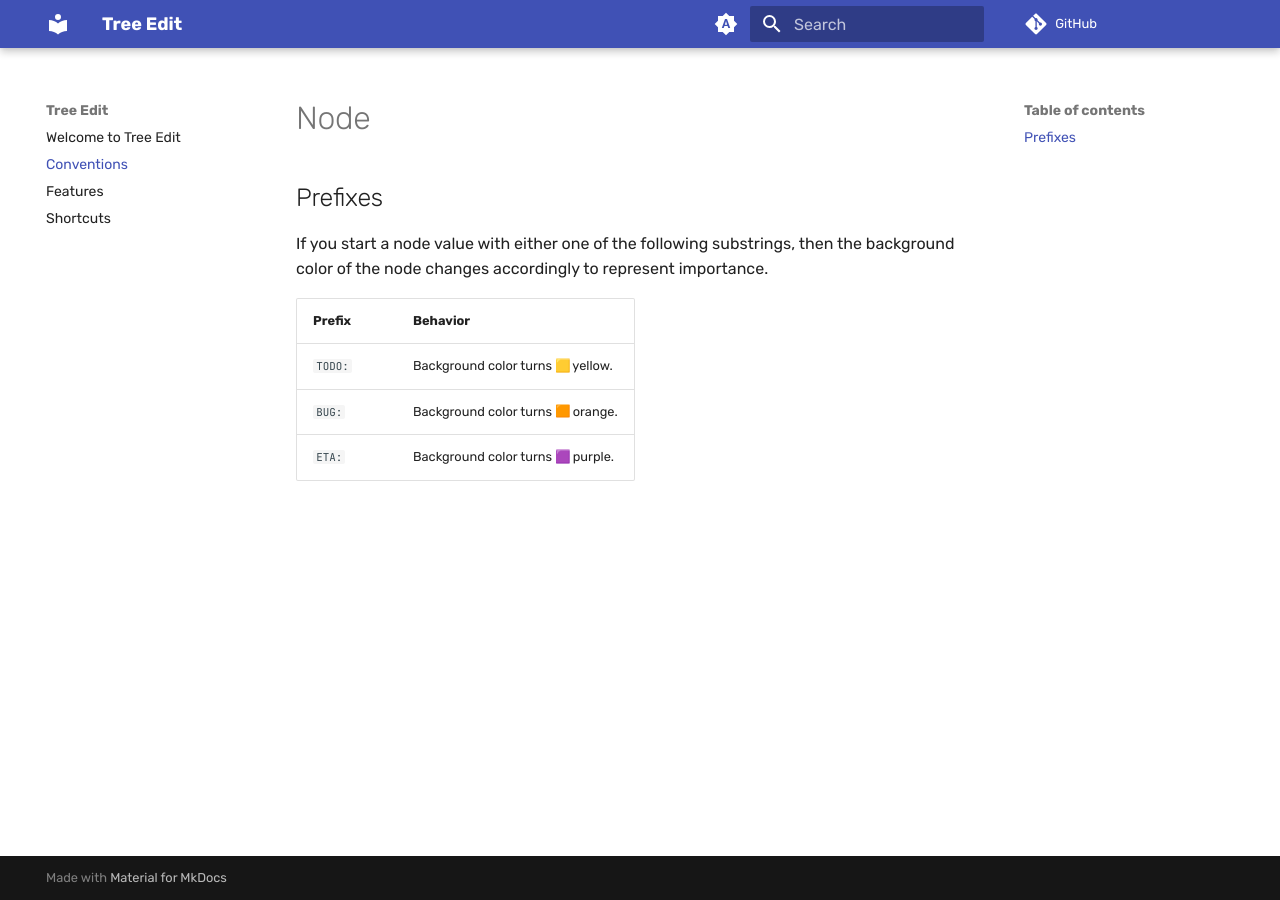
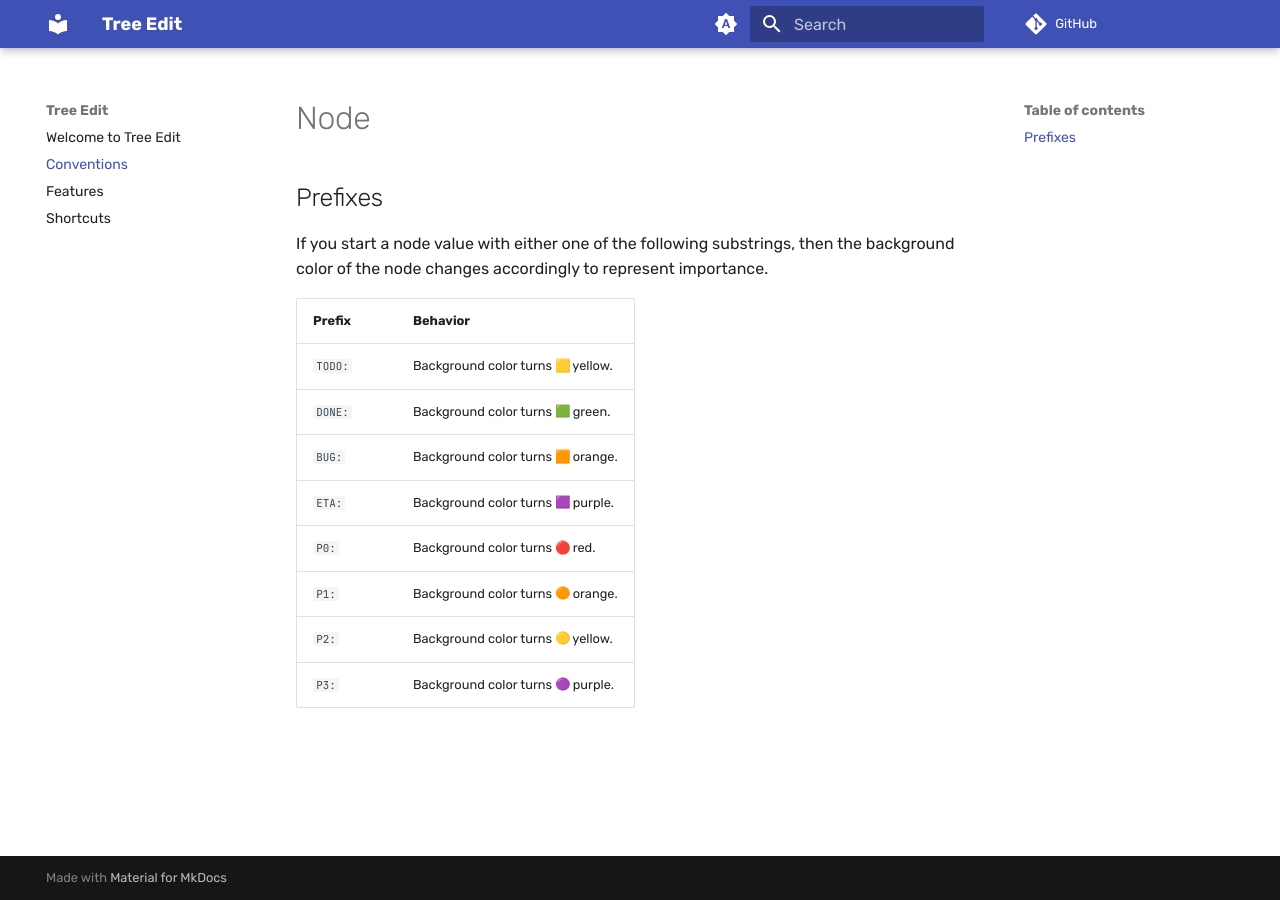
Before and after one commit to treeedit/treeedit, an MkDocs documentation site: the page built from docs/docs/conventions.md, in a window 1280 px wide. Built offline with MkDocs 1.6.1 and Material for MkDocs 9.7.7, drawn with Linux system fonts in a browser that asks for light colours; emoji names are drawn with the system emoji font; comment, search, counter and statistics services are not loaded.

Commit message:
Add more conventions

```diff
--- a/docs/docs/conventions.md
+++ b/docs/docs/conventions.md
@@ -11,5 +11,10 @@ If you start a node value with either one of the following substrings, then the
 | Prefix | Behavior |
 |---|---|
 | `TODO:` | Background color turns :yellow_square: yellow. |
+| `DONE:` | Background color turns :green_square: green. |
 | `BUG:` | Background color turns :orange_square: orange. |
 | `ETA:` | Background color turns :purple_square: purple. |
+| `P0:` | Background color turns :red_circle: red. |
+| `P1:` | Background color turns :orange_circle: orange. |
+| `P2:` | Background color turns :yellow_circle: yellow. |
+| `P3:` | Background color turns :purple_circle: purple. |
```
